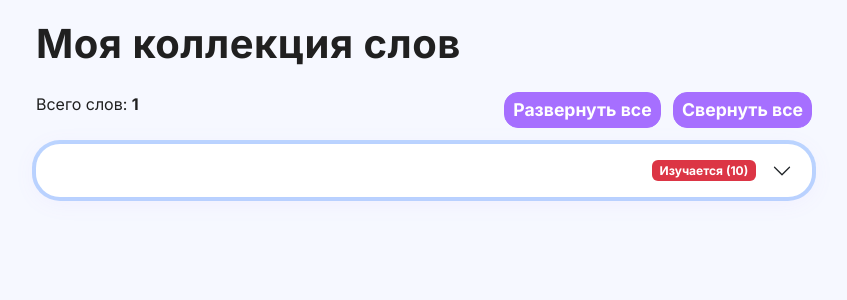
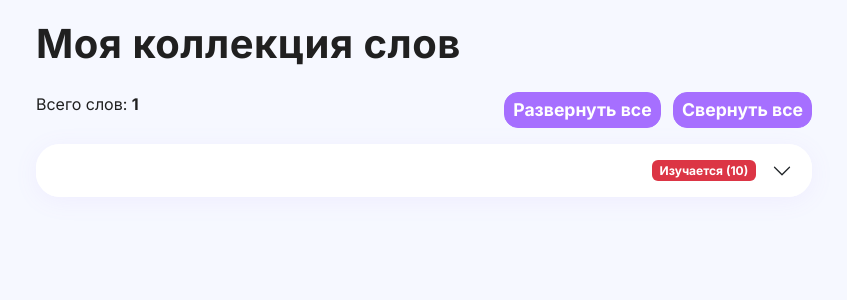
Before and after one commit to nylinary/wordcard, a Django app: template templates/words/my_words.html in a window 1280 px wide, with the restyled element focused. Shown: the part 76-376 px from the top of the page, without its empty margins (216-1063 px from the left). Run offline with Django 5.2, Linux system fonts and the light colour scheme; the template is opened without the code that fills it: values that come from a table or form of the project are taken from there, others are empty; tables that the repository leaves empty hold one stand-in row (values such as "Sample post"); data that the repository does not hold is empty; some web fonts are replaced.

Commit message:
fix: remove box-shadow on focus for accordion buttons for consistency

```diff
--- a/static/core/css/main.css
+++ b/static/core/css/main.css
@@ -129,6 +129,10 @@
     color: var(--brand-purple);
     background: var(--brand-yellow);
 }
+
+.accordion-button:focus {
+    box-shadow: none;
+}
 .alert {
     border-radius: 14px;
     font-family: var(--brand-font);
```
